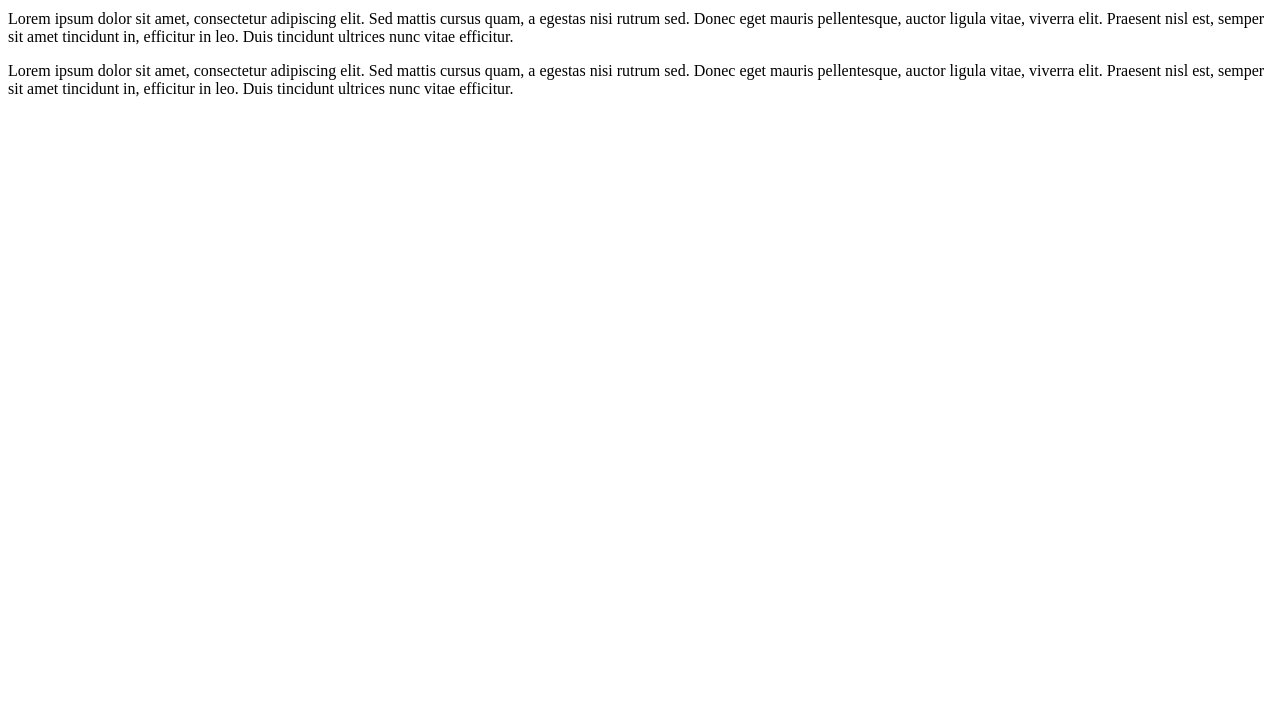
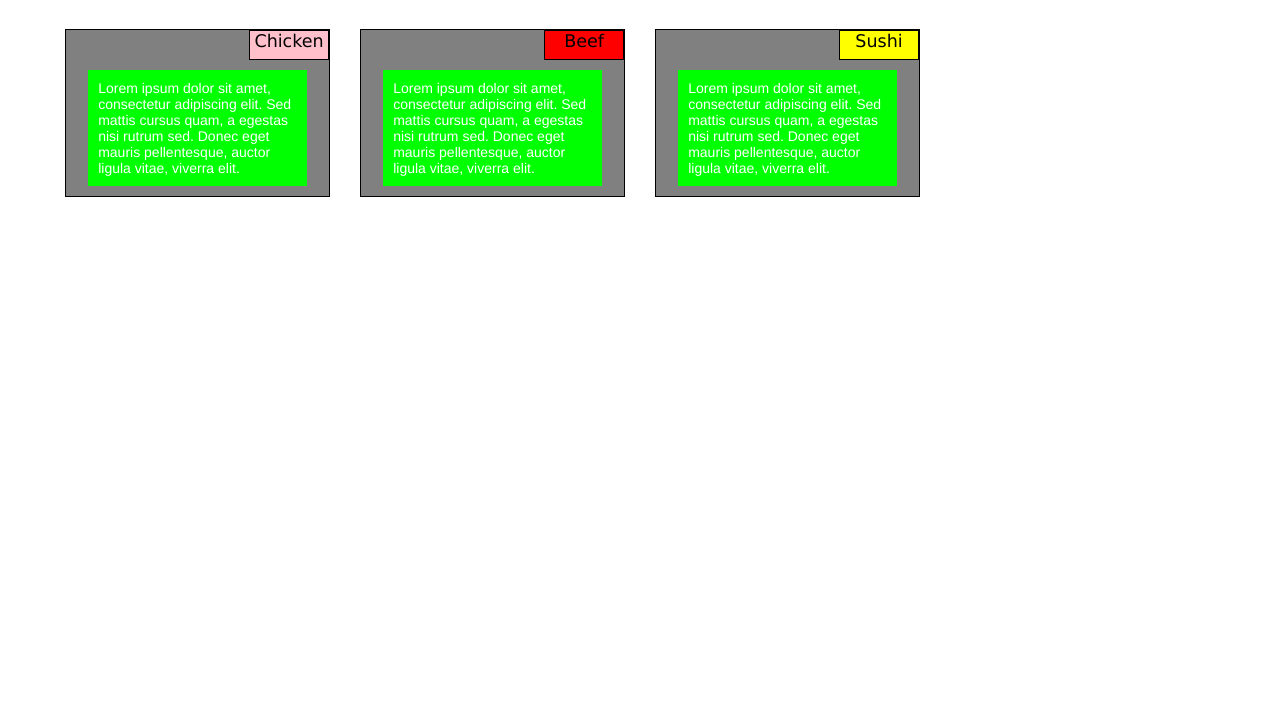
Before and after one commit to ohid1986/coursera-web, a plain HTML site: page mod2_sol/index.html in a window 1280 px wide. Shown: the part 84-800 px from the top of the page. Drawn offline with Linux system fonts and the light colour scheme.

Commit message:
Module 2 Solution

```diff
--- /dev/null
+++ b/mod2_sol/css/style.css
@@ -0,0 +1,120 @@
+/*********** Base Styles **************/
+* {
+	box-sizing: border-box;
+	margin: 0;
+	padding: 0;
+}
+
+.container:after {
+    content: "";
+    clear: both;
+    display: block;
+}
+[class*="col-"] {
+    float: left;
+    padding: 15px;
+}
+.container {
+
+	margin-left: 50px;
+	margin-right: 50px;
+}
+html {
+    font-family: "Lucida Sans", sans-serif;
+}
+.header {
+
+    color: black;
+    padding: 30px;
+    margin-left: 40px;
+    text-align: center;
+    width: 75%;
+
+}
+.box {
+
+    padding: 15px;
+    color: #ffffff;
+    text-align: center;
+    font-size: 14px;
+
+}
+
+p {
+
+	background-color: #00ff00;
+	width: 90%;
+	padding: 10px;
+	text-align: left;
+	margin-right: auto;
+	margin-left: auto;
+	margin-top: 30px;
+	font-family: Helvetica;
+
+}
+/* For mobile phones: */
+[class*="col-"] {
+    width: 100%;
+}
+@media only screen and (min-width: 768px) {
+    /* For tablets: */
+    .col-m-1 {width: 8.33%;}
+    .col-m-2 {width: 16.66%;}
+    .col-m-3 {width: 25%;}
+    .col-m-4 {width: 33.33%;}
+    .col-m-5 {width: 41.66%;}
+    .col-m-6 {width: 50%;}
+    .col-m-7 {width: 58.33%;}
+    .col-m-8 {width: 66.66%;}
+    .col-m-9 {width: 75%;}
+    .col-m-10 {width: 83.33%;}
+    .col-m-11 {width: 91.66%;}
+    .col-m-12 {width: 100%;}
+}
+@media only screen and (min-width: 992px) {
+    /* For desktop: */
+    .col-1 {width: 8.33%;}
+    .col-2 {width: 16.66%;}
+    .col-3 {width: 25%;}
+    .col-4 {width: 33.33%;}
+    .col-5 {width: 41.66%;}
+    .col-6 {width: 50%;}
+    .col-7 {width: 58.33%;}
+    .col-8 {width: 66.66%;}
+    .col-9 {width: 75%;}
+    .col-10 {width: 83.33%;}
+    .col-11 {width: 91.66%;}
+    .col-12 {width: 100%;}
+}
+
+section {
+	background-color: gray;
+	padding: 10px 10px 10px 10px;
+	border: 1px solid black;
+	margin: auto;
+	position: relative;
+}
+
+.offset {
+  position: absolute;
+  right: 0px;
+  top: 0px;
+  border: 1px solid black;
+  width: 80px;
+  height: 30px;
+  text-align: center;
+  color: black;
+  font-size: 1.25em;
+
+
+}
+
+.yellow {
+	background-color: yellow;
+}
+.red {
+	background-color: red;
+ }
+ .purple {
+ 	background-color: pink;
+ }
--- a/mod2_sol/index.html
+++ b/mod2_sol/index.html
@@ -1,38 +1,48 @@
 <!DOCTYPE <!DOCTYPE html>
 <html>
 <head>
+<meta charset="utf-8">
+<meta name="viewport" content="width=device-width, initial-scale=1.0"/>
 	<title>Single, Responsive Page </title>
+	<link href="css/style.css" rel="stylesheet">
 </head>
 <body>
-<header>Our Menu</header>
+
 <div class="container">
+
+	<div class="header">
+	<h1>Our Menu</h1>
+	</div>
+
 <div class="row">
-	<div class="col-lg-3 col-md-6 col-xs-13">
+	<div class="col-3 col-m-6 box">
 		<section>
-			<p>Lorem ipsum dolor sit amet, consectetur adipiscing elit. Sed mattis cursus quam, a egestas nisi rutrum sed. Donec eget mauris pellentesque, auctor ligula vitae, viverra elit. Praesent nisl est, semper sit amet tincidunt in, efficitur in leo. Duis tincidunt ultrices nunc vitae efficitur.  </p>
+			<div class="offset purple">Chicken</div>
+
+			<p>Lorem ipsum dolor sit amet, consectetur adipiscing elit. Sed mattis cursus quam, a egestas nisi rutrum sed. Donec eget mauris pellentesque, auctor ligula vitae, viverra elit. </p>
 		</section>
 	</div>
+</div>
+<div class="row">
+	<div class="col-3 col-m-6 box">
+		<section>
+			<div class="offset red">Beef</div>
 
-</div>
-
-<div class="row">
-	<div class="col-lg-3 col-md-6 col-xs-13">
-		<section>
-			<p>Lorem ipsum dolor sit amet, consectetur adipiscing elit. Sed mattis cursus quam, a egestas nisi rutrum sed. Donec eget mauris pellentesque, auctor ligula vitae, viverra elit. Praesent nisl est, semper sit amet tincidunt in, efficitur in leo. Duis tincidunt ultrices nunc vitae efficitur.  </p>
+			<p>Lorem ipsum dolor sit amet, consectetur adipiscing elit. Sed mattis cursus quam, a egestas nisi rutrum sed. Donec eget mauris pellentesque, auctor ligula vitae, viverra elit.  </p>
 		</section>
 	</div>
+</div>
+<div class="row">
+	<div class="col-3 col-m-12 box">
+		<section>
+			<div class="offset yellow">Sushi</div>
 
-</div>
-
-<div class="row">
-	<div class="col-lg-3 col-md-6 col-xs-13">
-		<section>
-			<p>Lorem ipsum dolor sit amet, consectetur adipiscing elit. Sed mattis cursus quam, a egestas nisi rutrum sed. Donec eget mauris pellentesque, auctor ligula vitae, viverra elit. Praesent nisl est, semper sit amet tincidunt in, efficitur in leo. Duis tincidunt ultrices nunc vitae efficitur.  </p>
+			<p>Lorem ipsum dolor sit amet, consectetur adipiscing elit. Sed mattis cursus quam, a egestas nisi rutrum sed. Donec eget mauris pellentesque, auctor ligula vitae, viverra elit. </p>
 		</section>
 	</div>
-
 </div>
 </div>
 
+
 </body>
 </html>
```
Also changed, not shown: site/index.html (+2 -2 lines).
